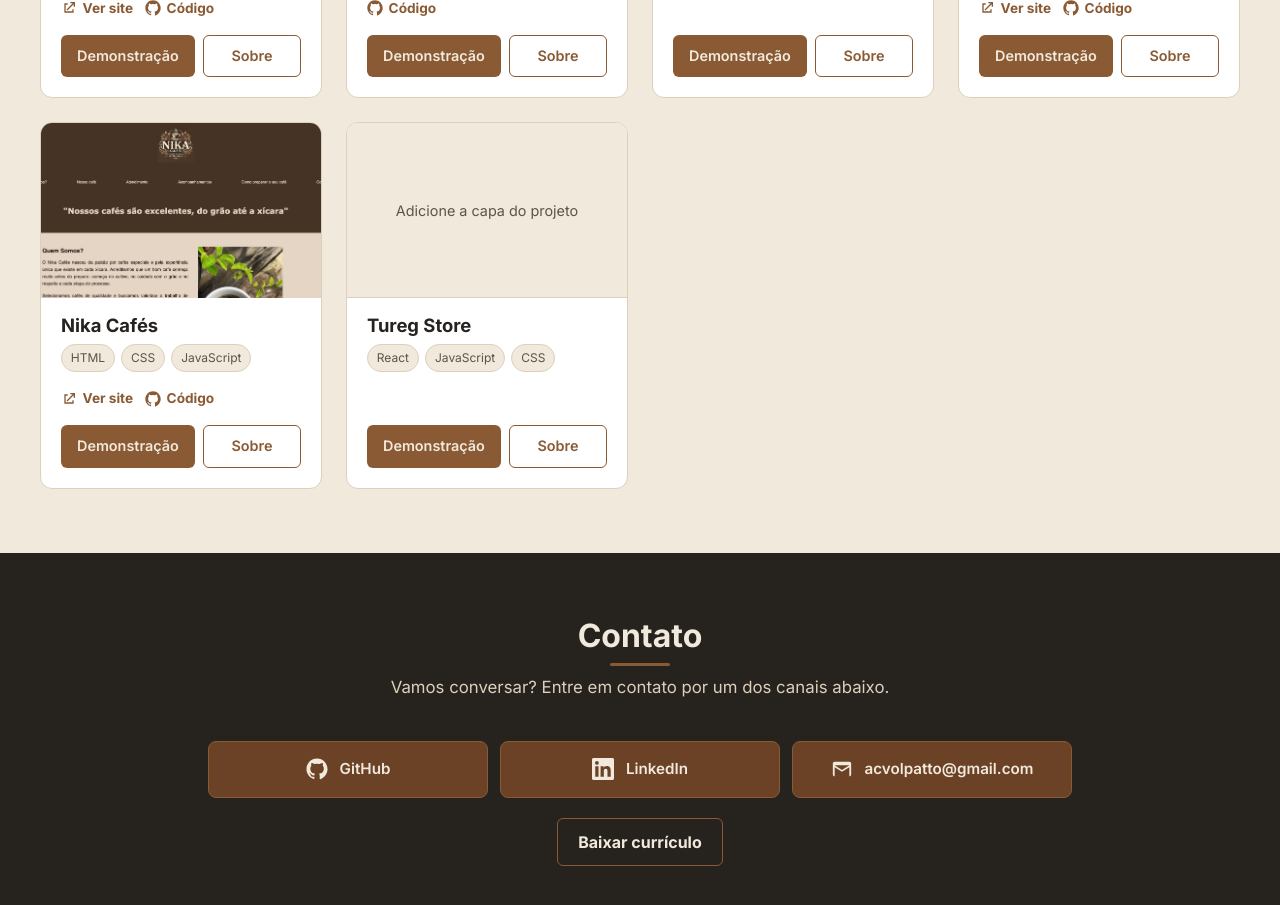
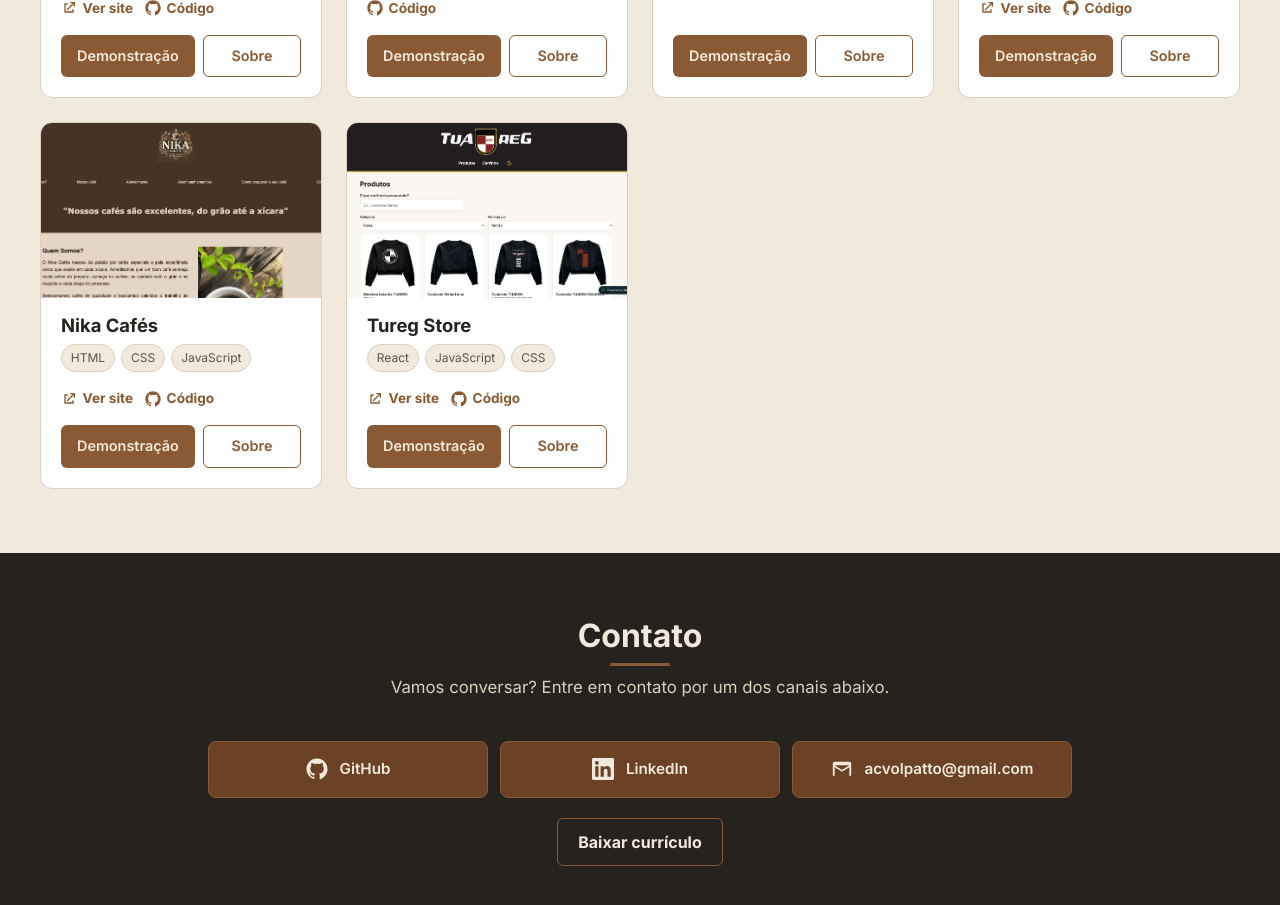
Before and after one commit to aline-volpatto/portfolio_dev, a React (Vite) app: page / in a window 1280 px wide. Shown: the part 2200-3105 px from the top of the page. Built offline with nearby package versions, Linux system fonts and the light colour scheme.

Commit message:
Inclusao de links do site e github

```diff
--- a/src/components/projetos/Projetos.jsx
+++ b/src/components/projetos/Projetos.jsx
@@ -16,6 +16,7 @@ import listaTarefasVideo from '../../assets/videos/listatarefas.mp4'
 import nikaCafesImagem from '../../assets/imagens/nikacafes.png'
 import nikaCafesVideo from '../../assets/videos/nikacafe.mp4'
 
+import turegStoreImagem from '../../assets/imagens/tuaregstore.png'
 import turegStoreVideo from '../../assets/videos/tuaregstore.mp4'
 
 const projetos = [
@@ -77,9 +78,10 @@ const projetos = [
     {
         id: 'tureg-store',
         titulo: 'Tureg Store',
+        imagem: turegStoreImagem,
         videoUrl: turegStoreVideo,
-        deployUrl: '',
-        repoUrl: '',
+        deployUrl: 'https://tuareg-store.netlify.app/',
+        repoUrl: 'https://github.com/aline-volpatto/tuareg_store',
         tecnologias: ['React', 'JavaScript', 'CSS'],
         descricao:
             'Simulação de uma loja virtual desenvolvida com React durante o curso do SCTEC.',
```
